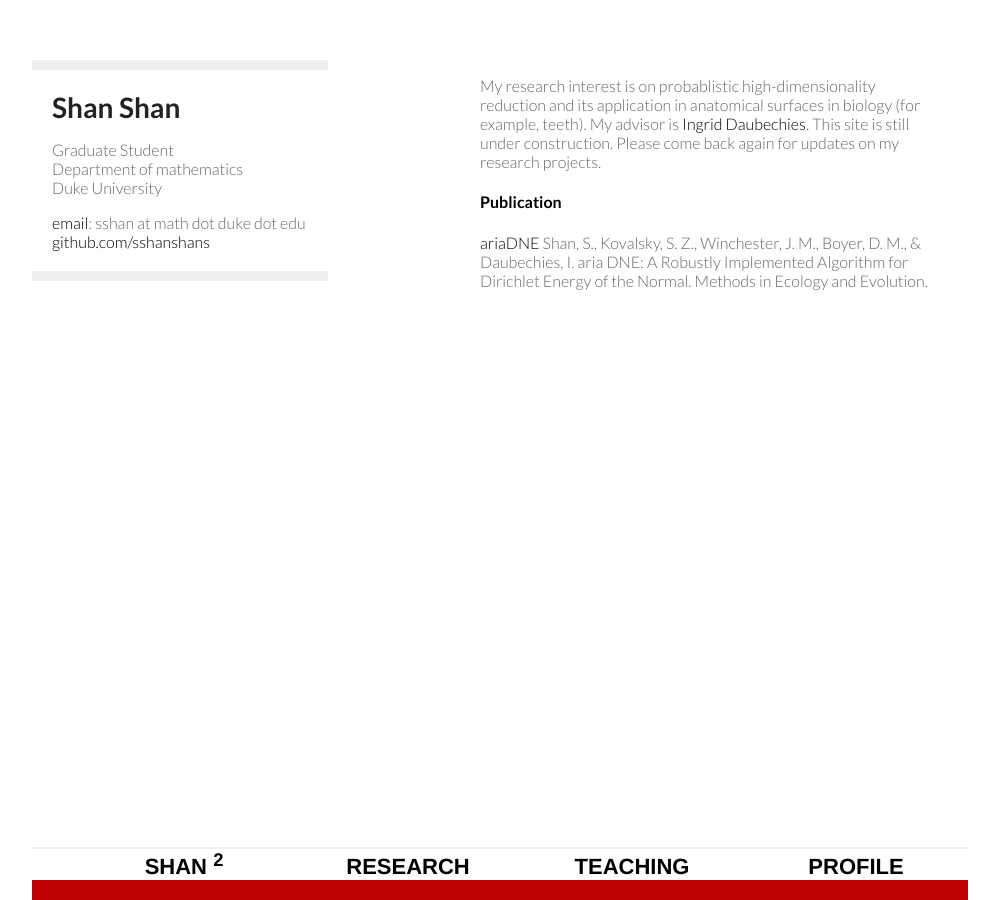
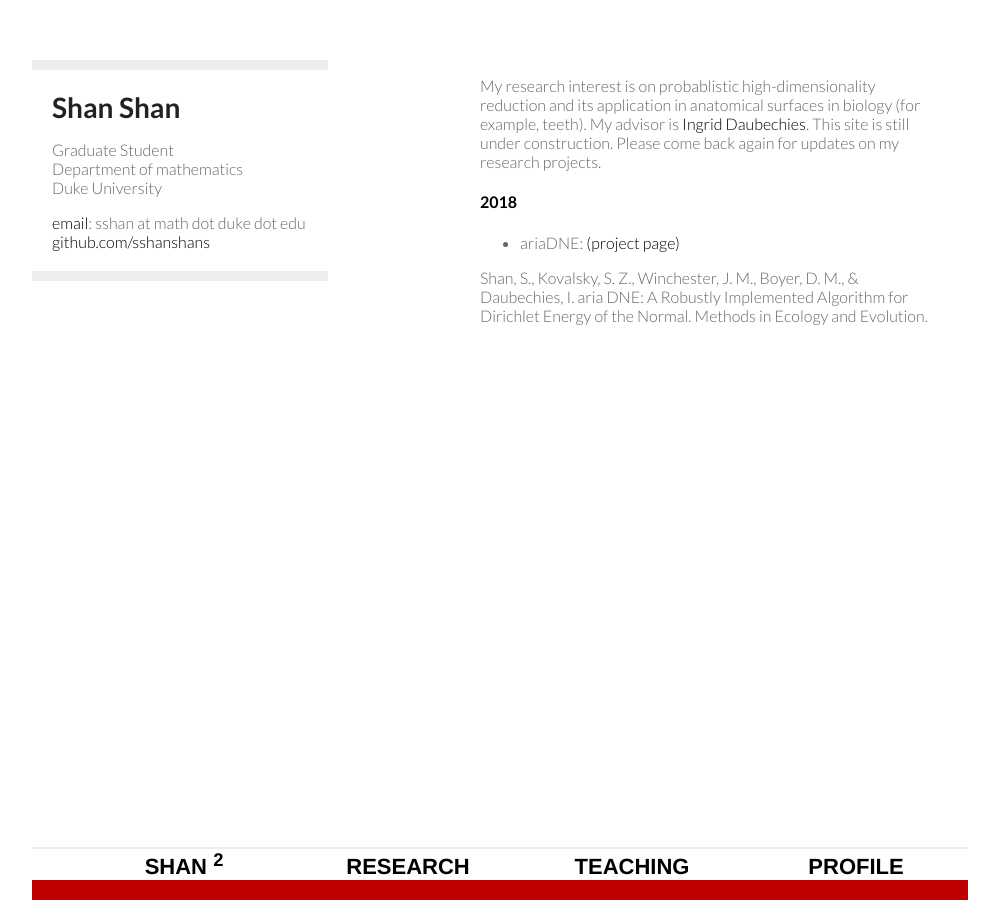
Before and after one commit to sshanshans/sshanshans.github.io, a Jekyll site: the page built from research/research.md, in a window 1280 px wide. Shown: the whole page, without its empty margins (160-1159 px from the left). Built offline with Jekyll 4.4.1, drawn with Linux system fonts in a browser that asks for light colours.

Commit message:
update reserach page

```diff
--- a/research/research.md
+++ b/research/research.md
@@ -6,6 +6,8 @@ description: Research
 
 My research interest is on probablistic high-dimensionality reduction and its application in anatomical surfaces in biology (for example, teeth). My advisor is [Ingrid Daubechies](https://math.duke.edu/people/ingrid-daubechies). This site is still under construction. Please come back again for updates on my research projects.
 
-#### Publication
+#### 2018
 
-[ariaDNE](/articles/ariadne.html) Shan, S., Kovalsky, S. Z., Winchester, J. M., Boyer, D. M., & Daubechies, I. aria DNE: A Robustly Implemented Algorithm for Dirichlet Energy of the Normal. Methods in Ecology and Evolution. <br />
+* ariaDNE: [(project page)](/articles/ariadne.html)
+
+Shan, S., Kovalsky, S. Z., Winchester, J. M., Boyer, D. M., & Daubechies, I. aria DNE: A Robustly Implemented Algorithm for Dirichlet Energy of the Normal. Methods in Ecology and Evolution. <br />
```
